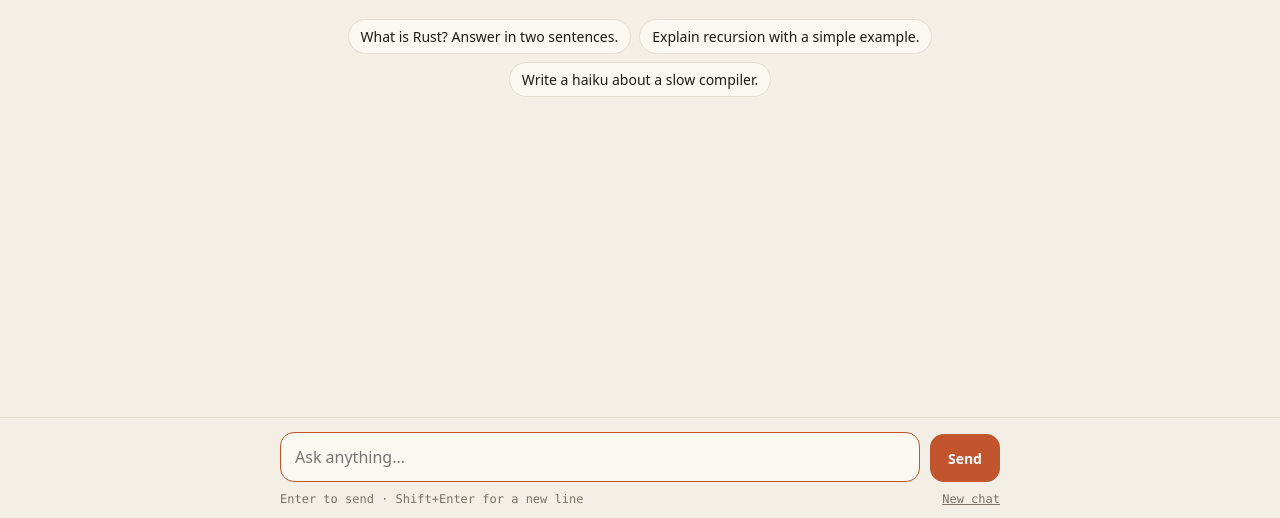
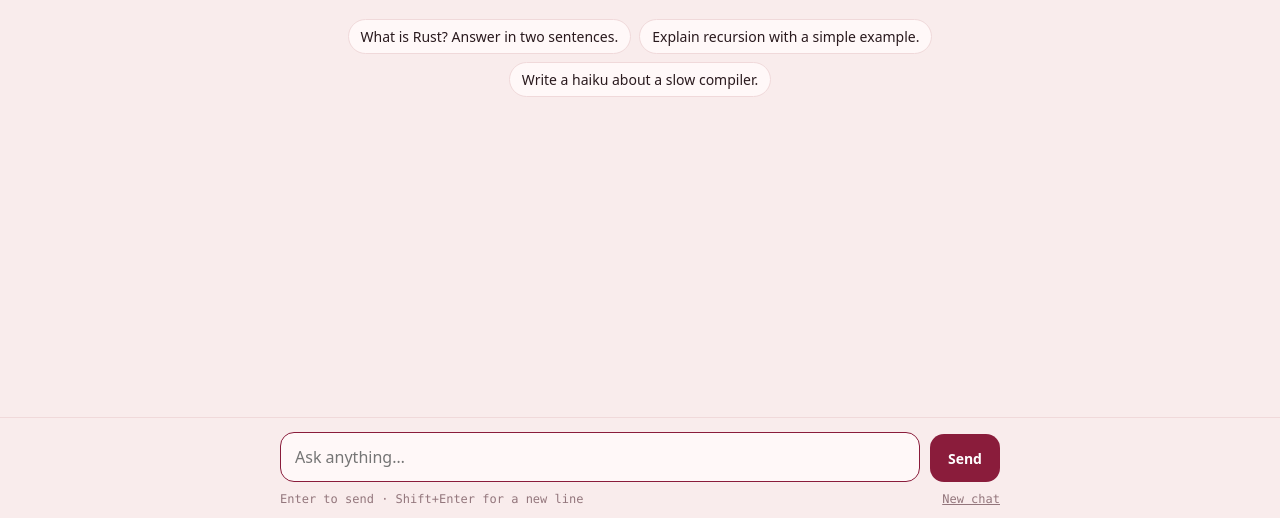
Before and after one commit to GAURI-cpu/RustLLM, a plain HTML site: page web/index.html in a window 1280 px wide. Shown: the part 282-800 px from the top of the page. Drawn offline with Linux system fonts and the light colour scheme; no server answers.

Commit message:
Rename chat page to kinSin and switch to Blush & Wine colour scheme
Co-Authored-By: Claude Opus 5.5 <noreply@anthropic.com>

```diff
--- a/web/index.html
+++ b/web/index.html
@@ -3,24 +3,24 @@
 <head>
 <meta charset="utf-8">
 <meta name="viewport" content="width=device-width, initial-scale=1">
-<title>rustllm</title>
+<title>kinSin</title>
 <style>
   :root {
-    --bg: #f4efe6;
-    --paper: #fbf8f2;
-    --ink: #1f1b16;
-    --muted: #7a7064;
-    --line: #e4dccf;
-    --accent: #c2552d;       /* rust */
-    --accent-soft: #f3e1d6;
-    --user: #2a2620;
+    --bg: #f9ecec;
+    --paper: #fff8f8;
+    --ink: #2a1a1e;
+    --muted: #93767c;
+    --line: #f0d9da;
+    --accent: #8a1c3b;       /* wine */
+    --accent-soft: #f3d6de;
+    --user: #2a1a1e;
     --mono: ui-monospace, "JetBrains Mono", "Cascadia Code", Consolas, monospace;
     --sans: ui-sans-serif, system-ui, "Segoe UI", Inter, sans-serif;
   }
   @media (prefers-color-scheme: dark) {
     :root {
-      --bg: #171512; --paper: #1f1c18; --ink: #ede6da; --muted: #9a8f80;
-      --line: #2f2a24; --accent: #e07a4f; --accent-soft: #3a2a21; --user: #ede6da;
+      --bg: #1c1215; --paper: #26191d; --ink: #f3e6e8; --muted: #a88c92;
+      --line: #36242a; --accent: #c94a6e; --accent-soft: #3d2029; --user: #f3e6e8;
     }
   }
   * { box-sizing: border-box; }
@@ -90,7 +90,7 @@
 </head>
 <body>
   <header>
-    <div class="brand">rust<span>llm</span></div>
+    <div class="brand">kin<span>Sin</span></div>
     <div class="status"><span class="dot" id="dot"></span><span id="status">connecting…</span></div>
   </header>
 
@@ -145,7 +145,7 @@ function addMessage(role, text) {
   empty.style.display = 'none';
   const el = document.createElement('div');
   el.className = 'msg ' + role;
-  el.innerHTML = `<div class="who">${role === 'user' ? 'you' : 'rustllm'}</div><div class="body"></div>`;
+  el.innerHTML = `<div class="who">${role === 'user' ? 'you' : 'kinSin'}</div><div class="body"></div>`;
   el.querySelector('.body').textContent = text;
   thread.appendChild(el);
   scrollDown();
```
